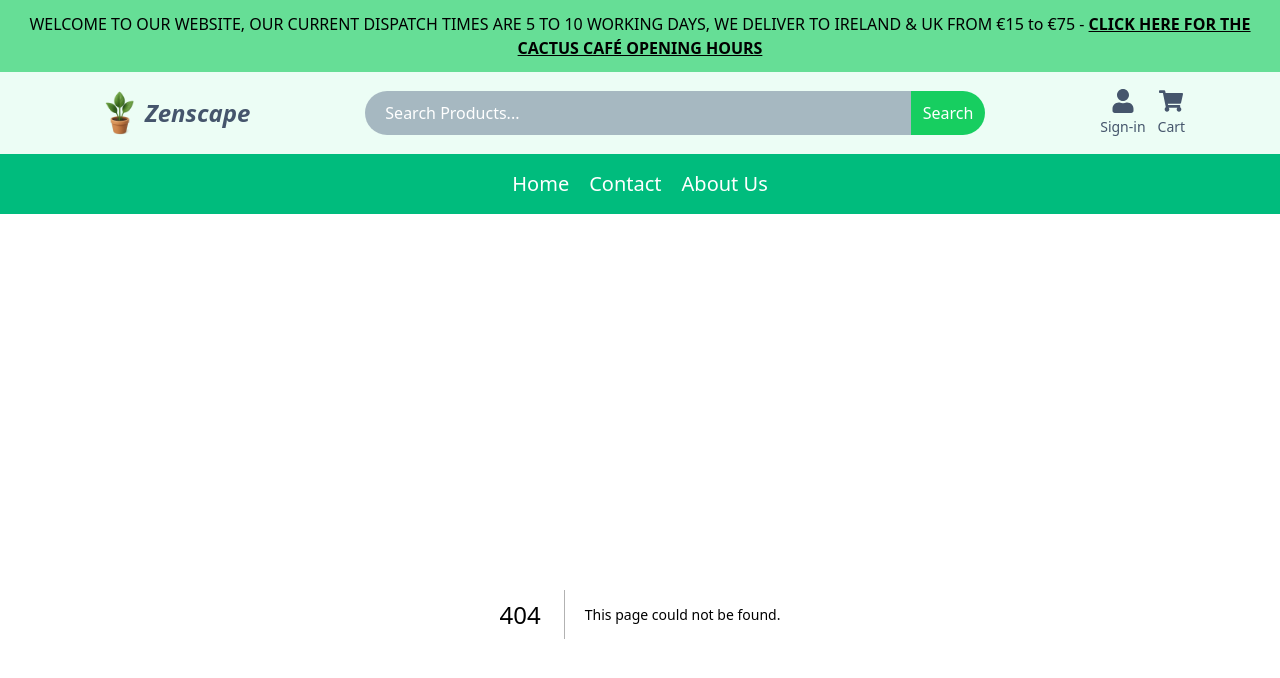
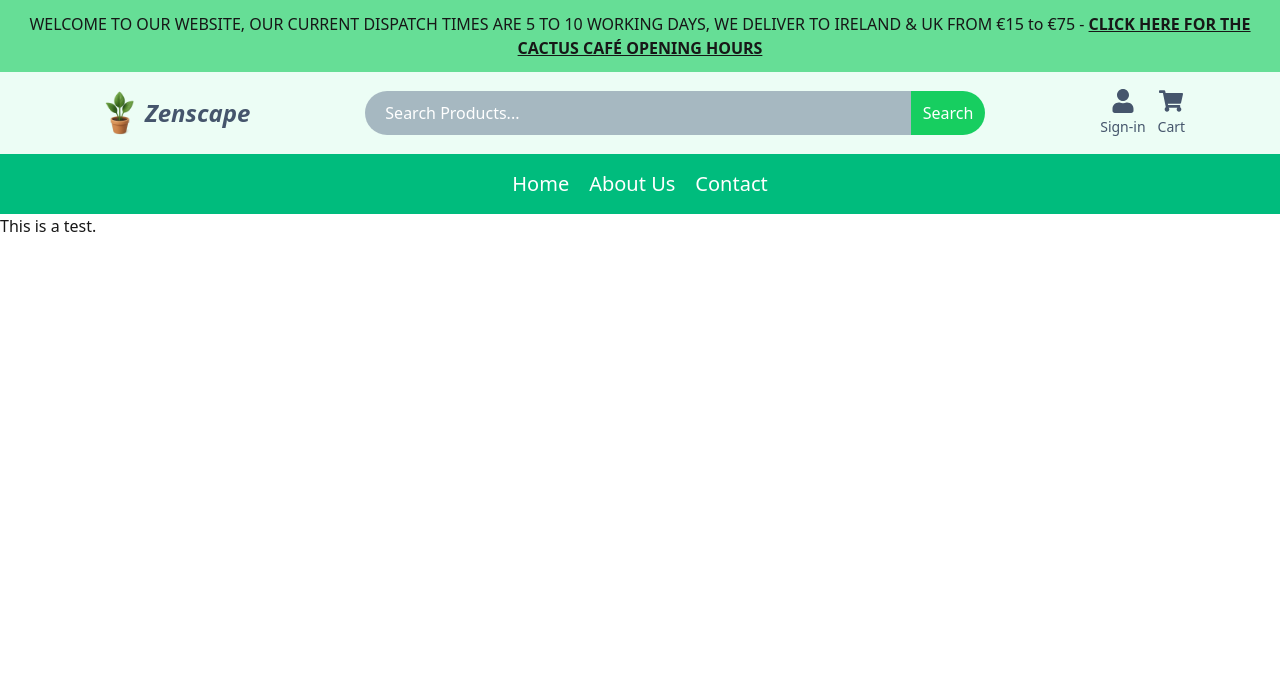
Before and after one commit to FredH2O/zenscape, a Next.js app: page /about-us in a window 1280 px wide. Before the commit this address had no page. Shown: the top 678 px of the page. Built offline with nearby package versions, Linux system fonts and the light colour scheme.

Commit message:
feat: changed navigation to have actual navigation

```diff
--- /dev/null
+++ b/app/about-us/page.tsx
@@ -0,0 +1,5 @@
+const AboutUs = () => {
+  return <section>This is a test.</section>;
+};
+
+export default AboutUs;
--- /dev/null
+++ b/app/contact/page.tsx
@@ -0,0 +1,5 @@
+const Contact = () => {
+  return <section>This is a test.</section>;
+};
+
+export default Contact;
--- a/components/Navigation/Nav/Nav.tsx
+++ b/components/Navigation/Nav/Nav.tsx
@@ -5,9 +5,22 @@ import { IoMdClose } from "react-icons/io";
 import { motion } from "framer-motion";
 import Image from "next/image";
 import { useState } from "react";
-import NavMenu from "./NavMenu";
+import NavMenu, { NavItem } from "./NavMenu";
 
-const navItems: string[] = ["Home", "Contact", "About Us"];
+const navItems: NavItem[] = [
+  {
+    title: "Home",
+    link: "/",
+  },
+  {
+    title: "About Us",
+    link: "/about-us",
+  },
+  {
+    title: "Contact",
+    link: "/contact",
+  },
+];
 
 const Nav = () => {
   const [burgerMenu, setBurgerMenu] = useState<boolean>(false);
--- a/components/Navigation/Nav/NavMenu.tsx
+++ b/components/Navigation/Nav/NavMenu.tsx
@@ -1,18 +1,24 @@
+import Link from "next/link";
 import UserAction from "../UserAction/UserAction";
 
+export type NavItem = {
+  title: string;
+  link: string;
+};
+
 type NavMenuProps = {
-  NavMenuArray: string[];
+  NavMenuArray: NavItem[];
 };
 
 const NavMenu = ({ NavMenuArray }: NavMenuProps) => {
   return (
     <>
-      {NavMenuArray.map((title, index) => (
+      {NavMenuArray.map((item, index) => (
         <li
           className="cursor-pointer hover:text-slate-500 transition-all duration-300"
           key={index}
         >
-          <a href="">{title}</a>
+          <Link href={item.link}>{item.title}</Link>
         </li>
       ))}
       <UserAction className="flex flex-col text-left gap-5 py-3 md:hidden" />
```
